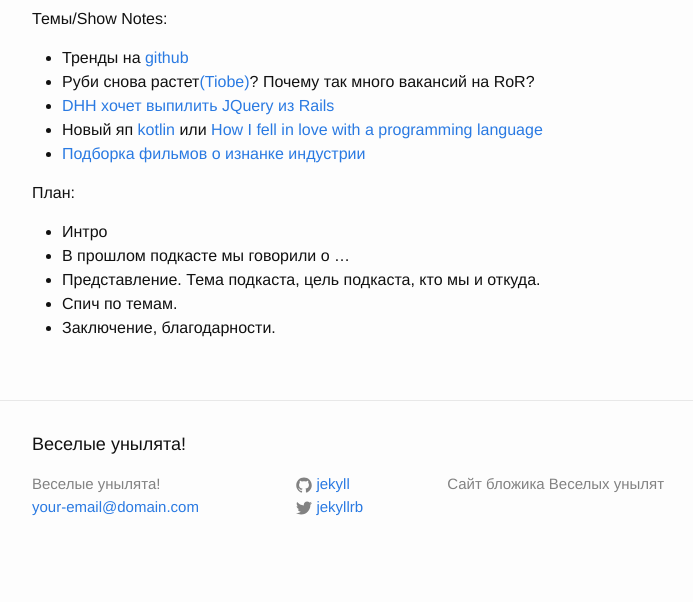
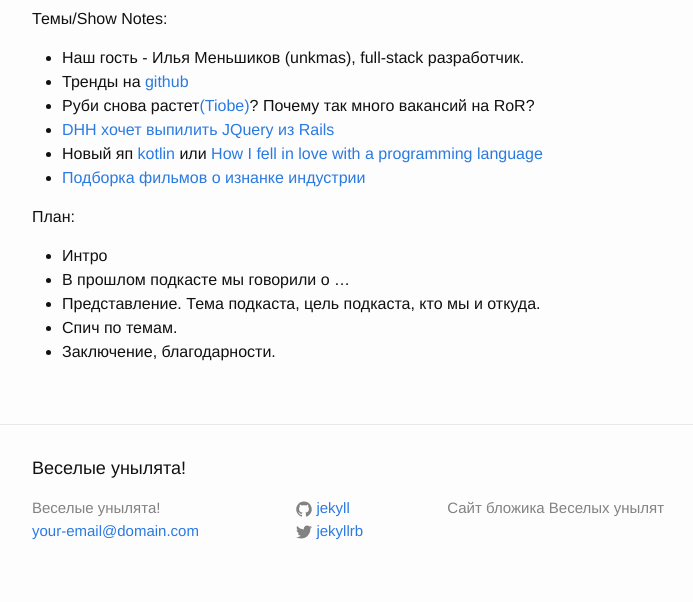
Before and after one commit to unylyata/unylyata.github.io, a Jekyll site: the page built from _posts/2016-06-04-podcast-2.markdown, in a window 1280 px wide. Shown: the part 366-968 px from the top of the page, without its empty margins (238-931 px from the left). Built offline with Jekyll 4.4.1, drawn with Linux system fonts in a browser that asks for light colours; comment, search, counter and statistics services are not loaded; before the commit the page ends 944 px from its top, so only the background shows below that.

Commit message:
Update 2016-06-04-podcast-2.markdown

```diff
--- a/_posts/2016-06-04-podcast-2.markdown
+++ b/_posts/2016-06-04-podcast-2.markdown
@@ -10,6 +10,7 @@
 
 Темы/Show Notes:
 
+- Наш гость - Илья Меньшиков (unkmas), full-stack разработчик.
 - Тренды на [github](https://github.com/trending)
 - Руби снова растет[(Tiobe)](http://www.tiobe.com/tiobe_index)? Почему так много вакансий на RoR?
 - [DHH хочет выпилить JQuery из Rails](https://github.com/rails/rails/issues/25208)
```
